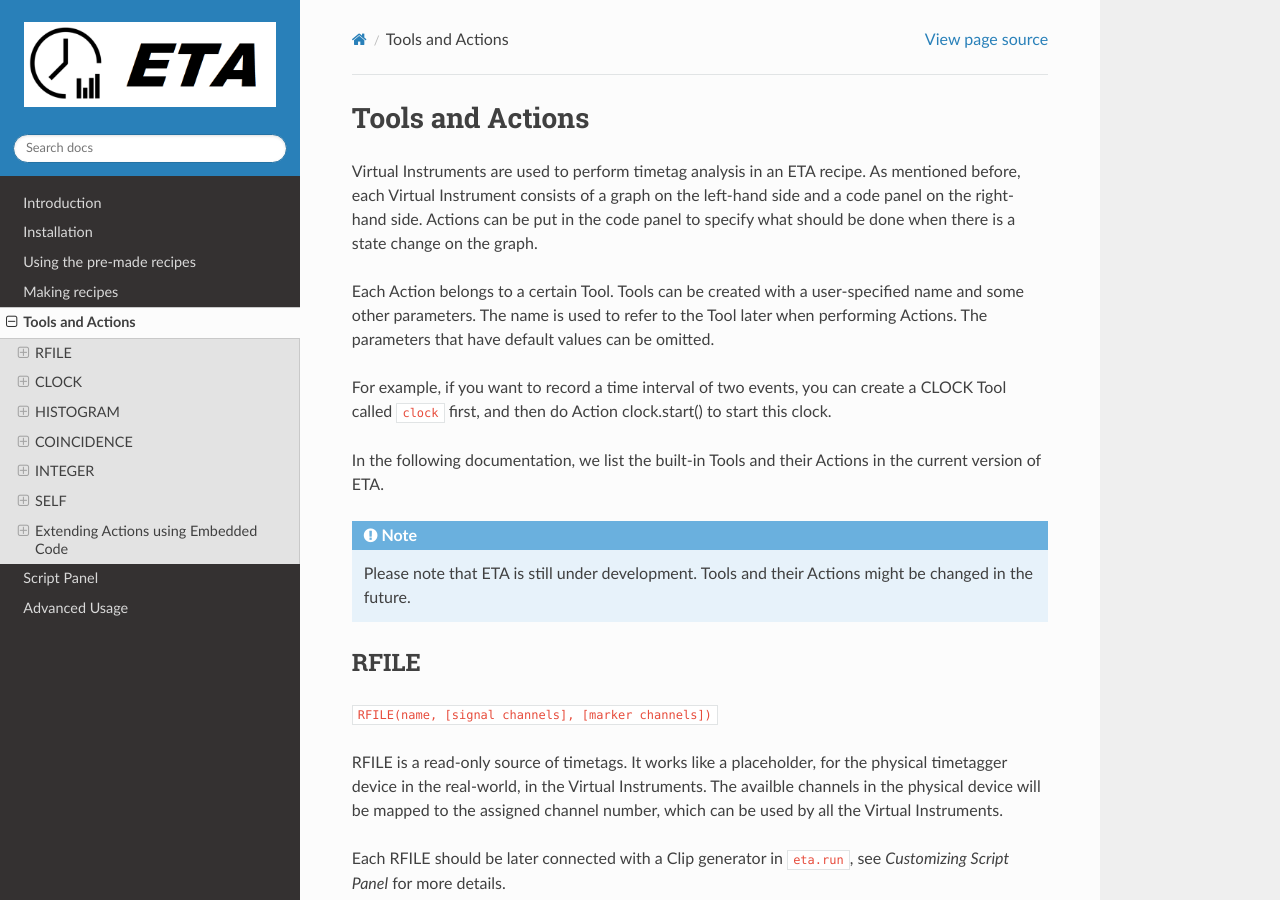
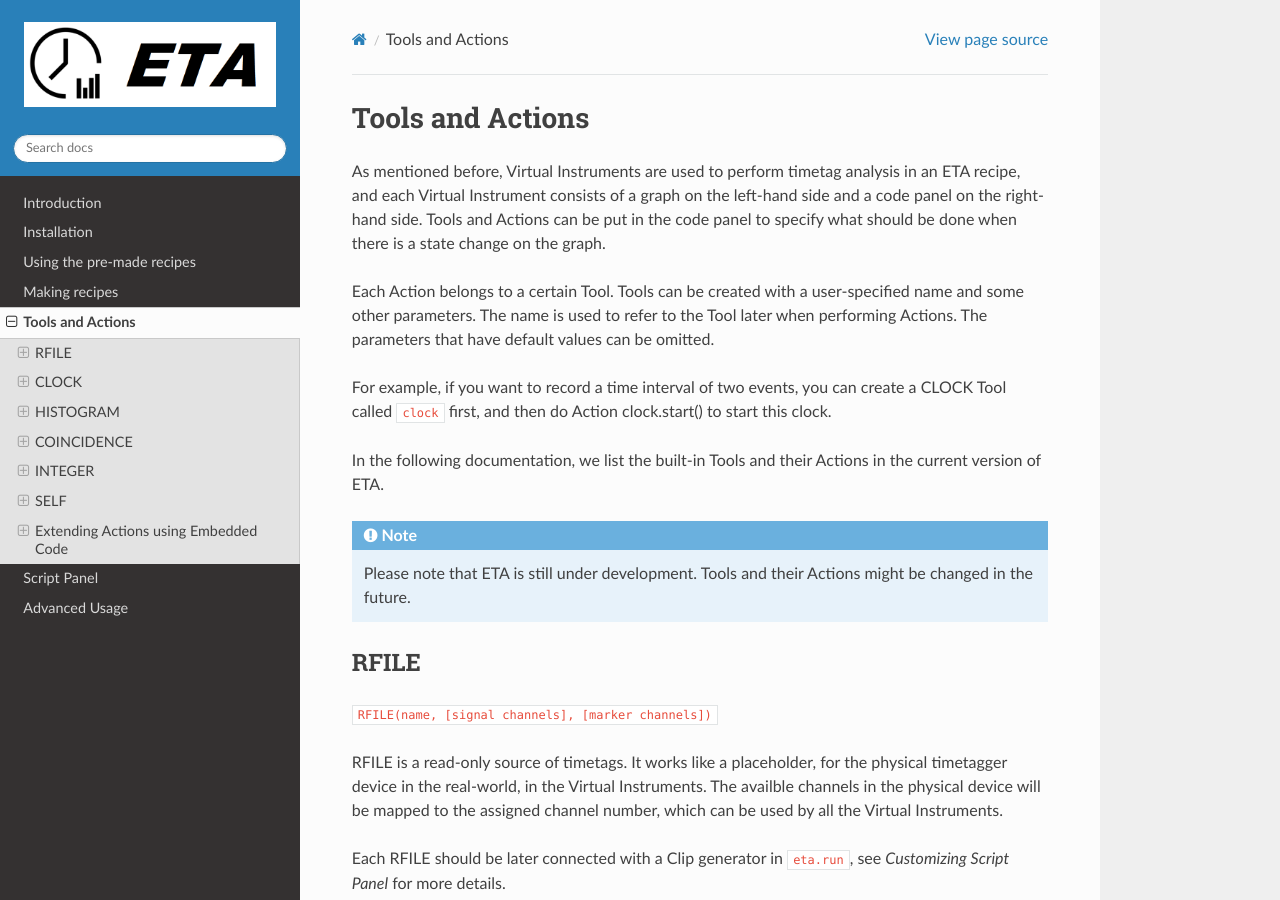
Before and after one commit to timetag/timetag.github.io, a Sphinx documentation site: the page built from docs/actions.rst, in a window 1280 px wide and 900 px high. Built offline with Sphinx 7.4.7 and the Read the Docs theme 2.0.0, drawn with Linux system fonts in a browser that asks for light colours.

Commit message:
Update actions.rst

```diff
--- a/docs/actions.rst
+++ b/docs/actions.rst
@@ -1,7 +1,7 @@
 Tools and Actions
 ===============================
 
-Virtual Instruments are used to perform timetag analysis in an ETA recipe. As mentioned before, each Virtual Instrument consists of a graph on the left-hand side and a code panel on the right-hand side. Actions can be put in the code panel to specify what should be done when there is a state change on the graph.
+As mentioned before, Virtual Instruments are used to perform timetag analysis in an ETA recipe, and each Virtual Instrument consists of a graph on the left-hand side and a code panel on the right-hand side. Tools and Actions can be put in the code panel to specify what should be done when there is a state change on the graph.
 
 Each Action belongs to a certain Tool. Tools can be created with a user-specified name and some other parameters. The name is used to refer to the Tool later when performing Actions. The parameters that have default values can be omitted.
 
```
